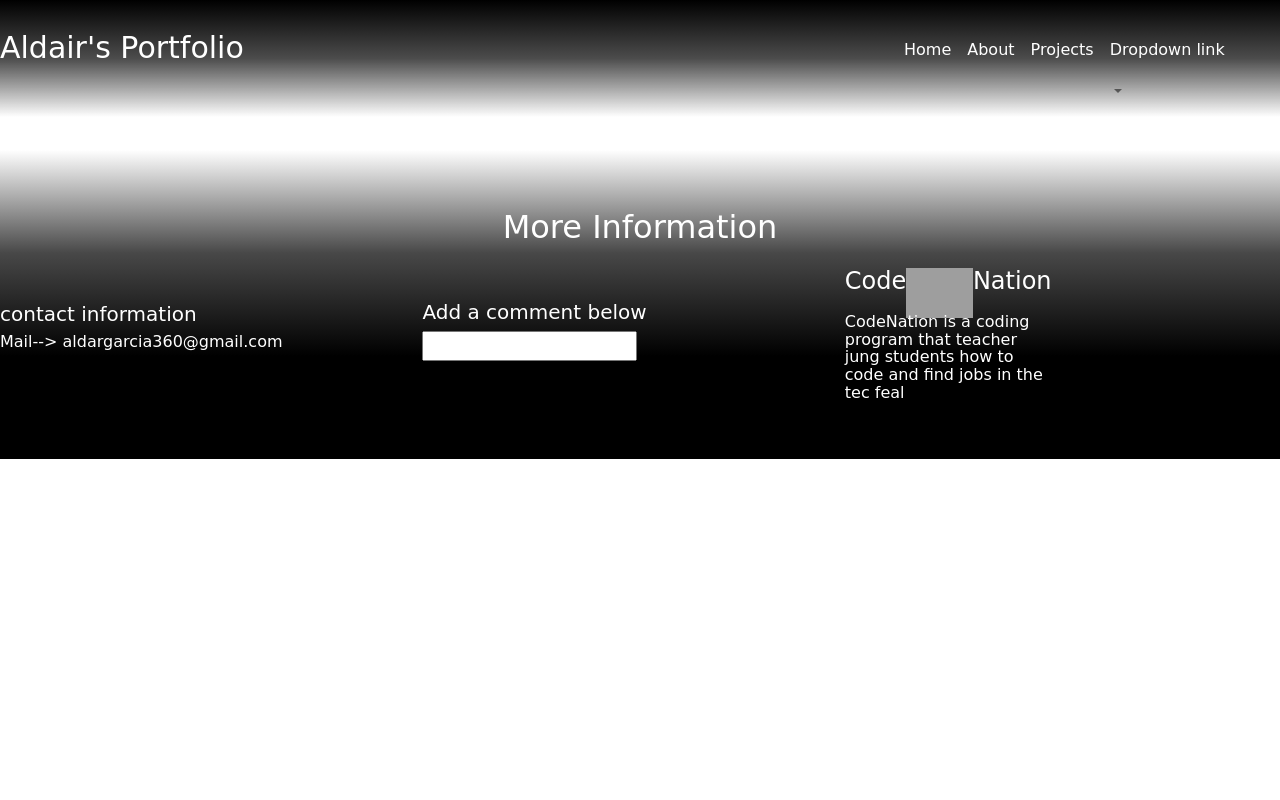
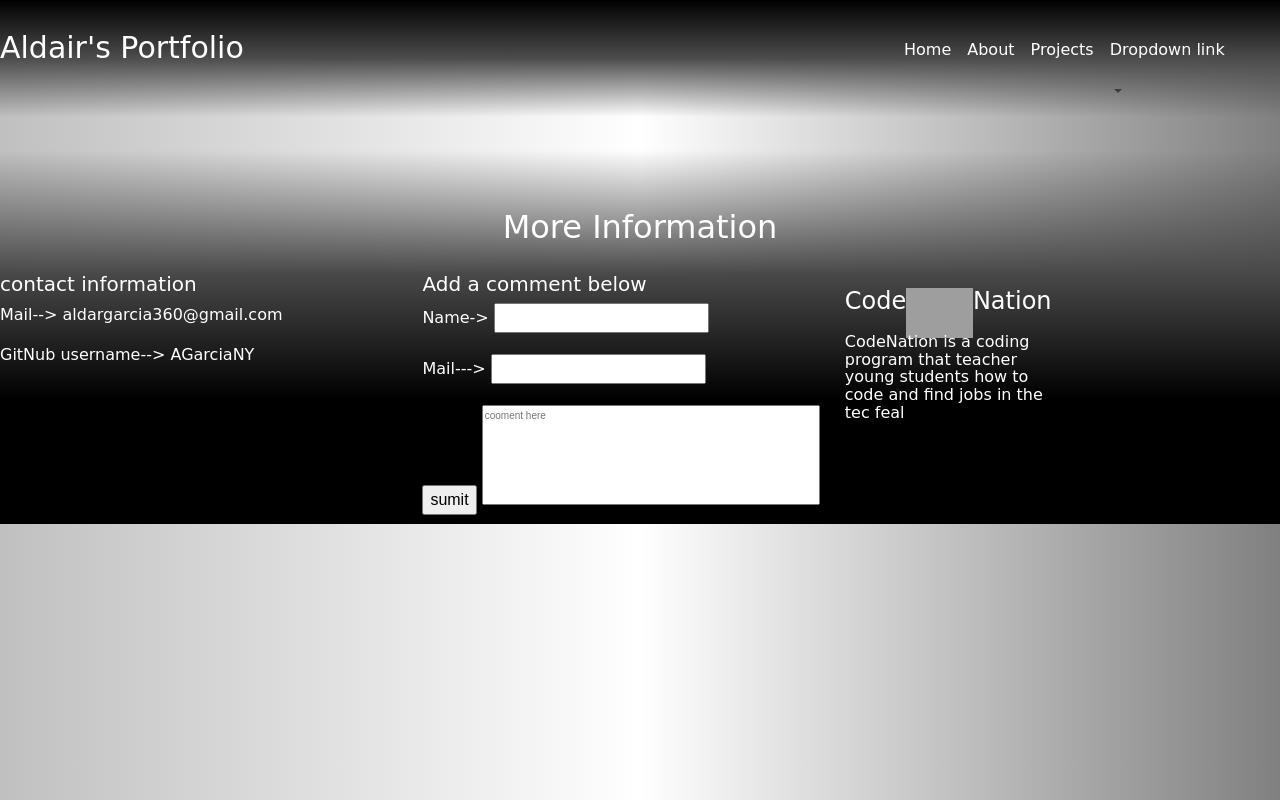
Before and after one commit to AGarciaNY/Portfolio, a plain HTML site: page footer.html in a window 1280 px wide. Drawn offline with nearby package versions, Linux system fonts and the light colour scheme; grey boxes are pictures that could not be loaded; a script that the page names is missing; a web font is replaced by a local one.

Commit message:
username

```diff
--- a/footer.css
+++ b/footer.css
@@ -18,6 +18,7 @@
 }
 .footercontent{
     width: 33%;
+    height: 200px;
 }
 #CNlogo{
     height:60px;
@@ -37,3 +38,9 @@
 .CNinfo{
     width: 50%;
 }
+#viwercoment{
+    font-size: 10px;
+    width: 80%;
+    height:100px;
+    resize: none;
+}
--- a/footer.html
+++ b/footer.html
@@ -4,6 +4,7 @@
         <title>Page Title</title>
         <link href="https://fonts.googleapis.com/css?family=Merienda+One" rel="stylesheet">
         <link   rel="stylesheet" type="text/css" href="nav.css" >
+        <link   rel="stylesheet" type="text/css" href="main.css" >
         <link  rel="stylesheet" type="text/css" href="footer.css">
         <link rel="stylesheet" href="https://maxcdn.bootstrapcdn.com/bootstrap/4.0.0-alpha.6/css/bootstrap.min.css" integrity="sha384-rwoIResjU2yc3z8GV/NPeZWAv56rSmLldC3R/AZzGRnGxQQKnKkoFVhFQhNUwEyJ" crossorigin="anonymous">
         <script src="https://code.jquery.com/jquery-3.1.1.slim.min.js" integrity="sha384-A7FZj7v+d/sdmMqp/nOQwliLvUsJfDHW+k9Omg/a/EheAdgtzNs3hpfag6Ed950n" crossorigin="anonymous"></script>
@@ -51,16 +52,24 @@
                 <div id="footerheading">
                     <h2>More Information</h2>
                 </div>
+                <div style="height:20px; width:100%;"></div>
                 <div id="footerrow">
+
                     <div class="footercontent">
                         <h5>contact information</h5>
-                        <h6>Mail--> aldargarcia360@gmail.com</h6>
+                        <p>Mail--> aldargarcia360@gmail.com</p>
+                        <p>GitNub username--> AGarciaNY</p>
+
                     </div>
 
                     <div class="footercontent">
                         <h5>Add a comment below</h5>
                         <div>
-                            <input id="viwercoment" type="text" >
+                            <p>Name-> <input type="text" name=""></p>
+                            <div style="width:100%; height:5px;"></div>
+                            <p>Mail---> <input type="text" name=""></p>
+                            <div style="width:100%; height:5px;"></div><button>sumit</button>
+                            <textarea id="viwercoment" placeholder="cooment here"></textarea>
                         </div>
                     </div>
 
@@ -77,11 +86,11 @@
                             </div>
                         </div>
                         <div class="CNinfo">
-                            <h6 id="CNlink"><a href="https://codenation.org/">CodeNation is a coding program that teacher jung students how to code and find jobs in the tec feal</a></h6>
+                            <h6 id="CNlink"><a href="https://codenation.org/">CodeNation is a coding program that teacher young  students how to code and find jobs in the tec feal</a></h6>
                         </div>
                     </div>
                 </div>
-                <div style="height:50px;"></div>
+                <div style="width:100%; height:51px;"></div>
             </div>
     </body>
 </html>
```
